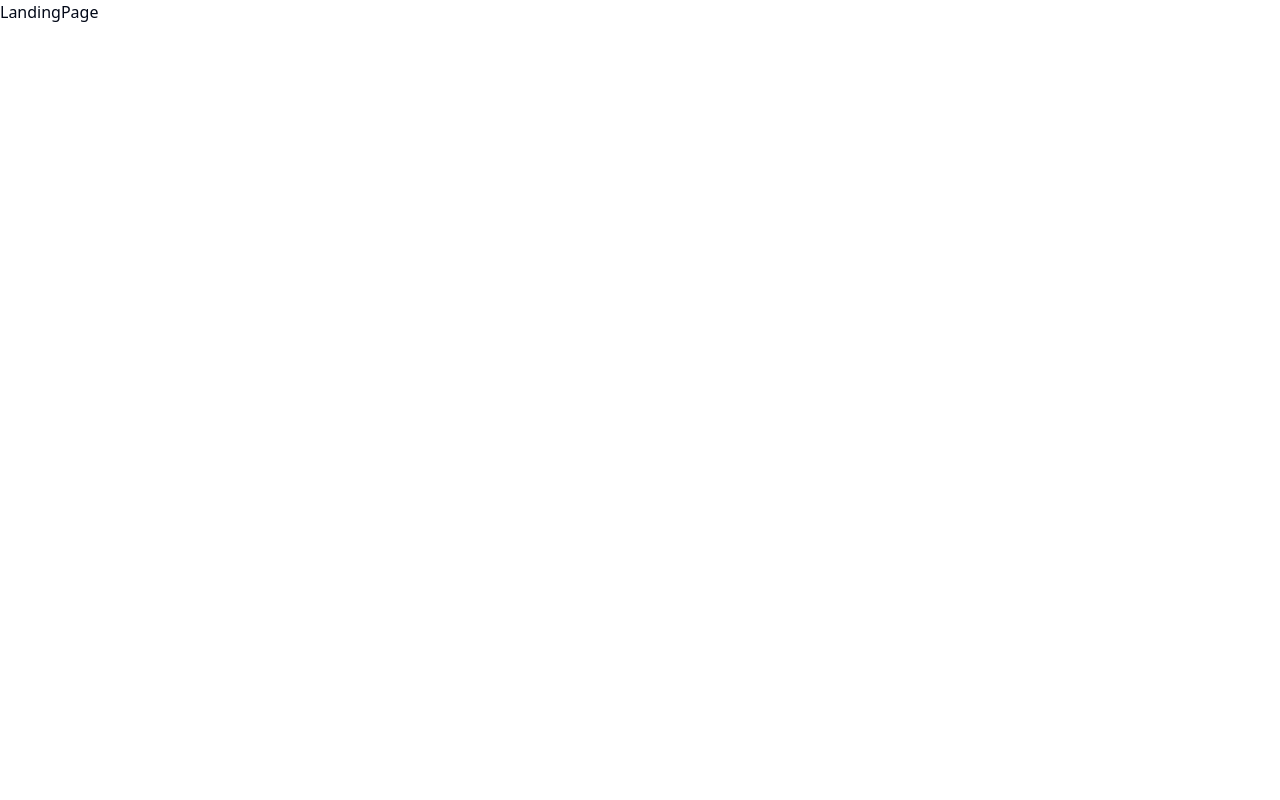
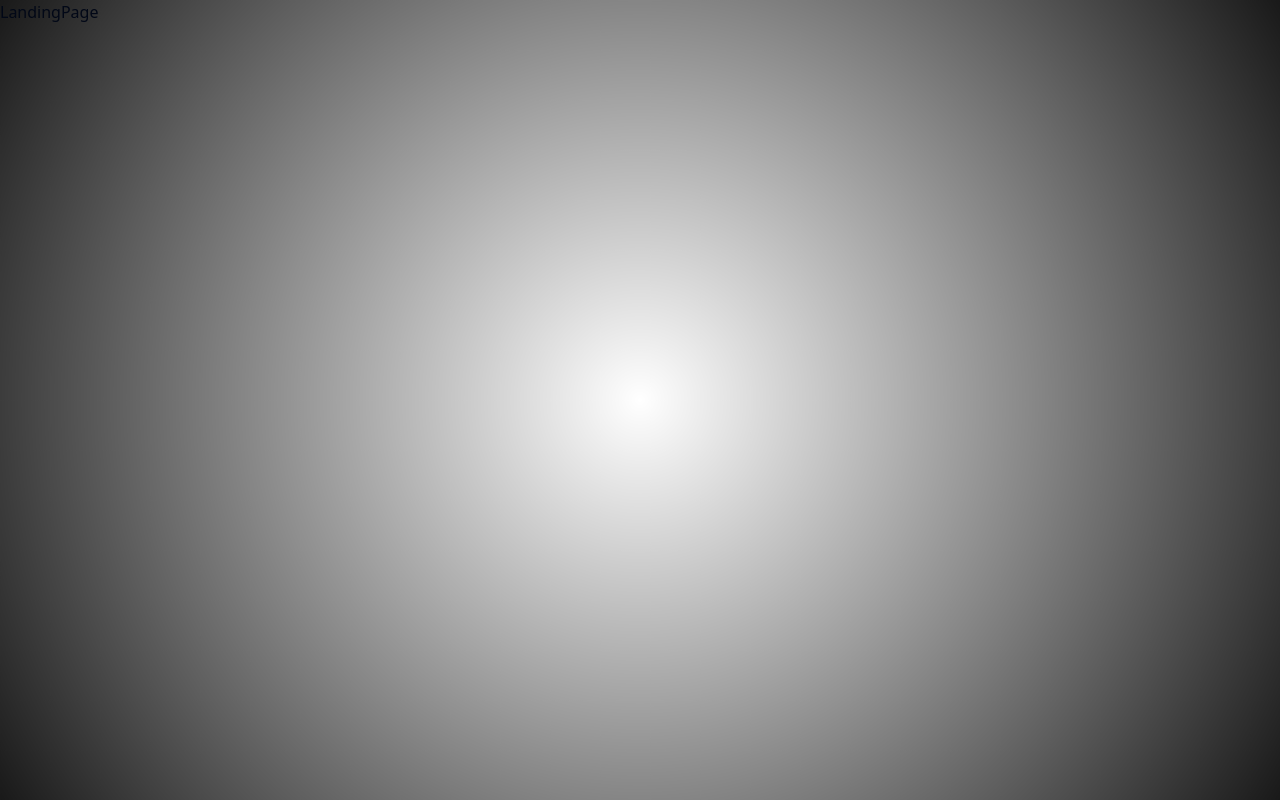
Before and after one commit to anmolsah/Jobsy, a React app: page / in a window 1280 px wide. Built offline with nearby package versions, Linux system fonts and the light colour scheme; the HTML template or start-up script is replaced by a standard one.

Commit message:
add grid background styling to App.css for enhanced visual effect

```diff
--- a/src/App.css
+++ b/src/App.css
@@ -4,5 +4,23 @@
   left: 0;
   width: 100%;
   height: 100%;
+  background: linear-gradient(
+      to right,
+      rgba(255, 255, 255, 0.1) 1px,
+      transparent 1px
+    ),
+    linear-gradient(to bottom, rgba(255, 255, 255, 0.1) 1px, transparent 1px);
+  background-size: 50px 50px;
+  pointer-events: none;
+  z-index: -1;
+}
 
+.grid-background::before {
+  content: "";
+  position: absolute;
+  top: 0;
+  left: 0;
+  width: 100%;
+  height: 100%;
+  background: radial-gradient(circle, transparent, rgba(0, 0, 0, 0.9));
 }
```
